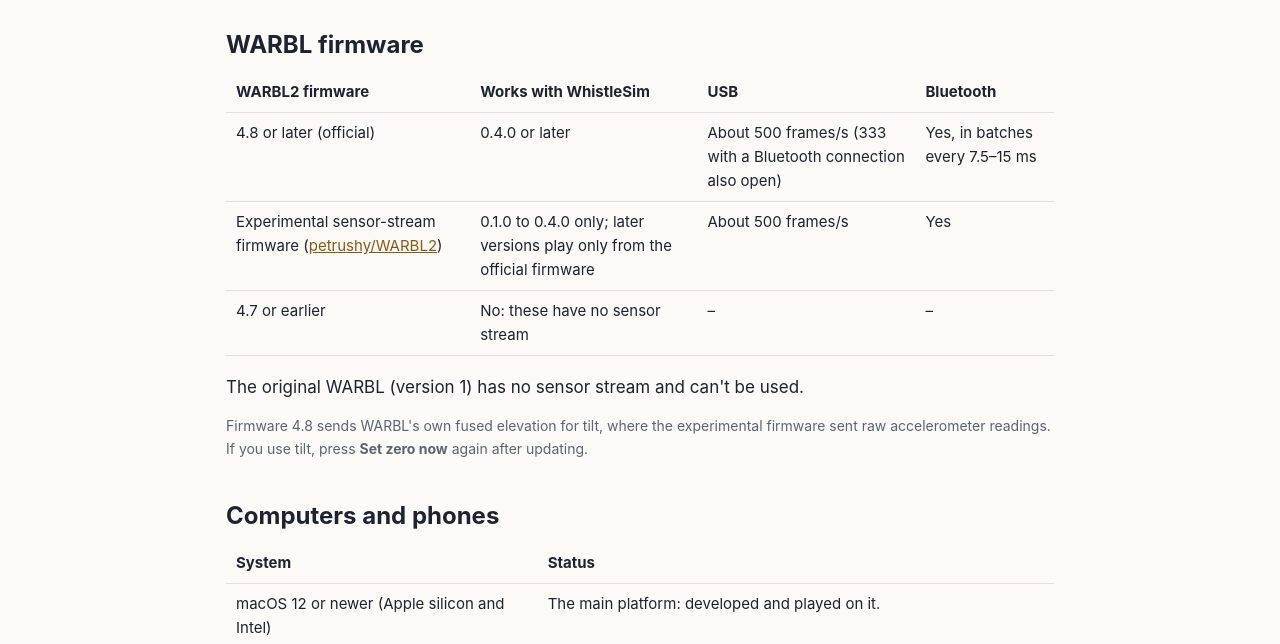
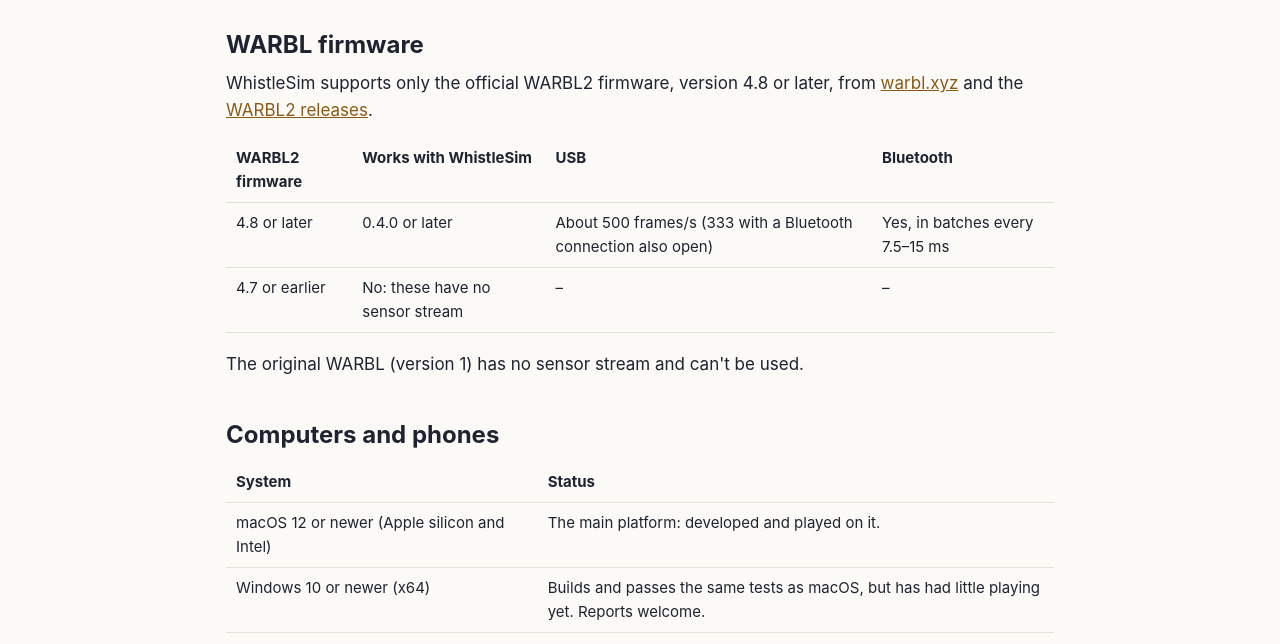
Before and after one commit to petrushy/whistlesim, a plain HTML site: page site/compatibility.html in a window 1280 px wide. Shown: the part 140-784 px from the top of the page. Drawn offline with Linux system fonts and the light colour scheme.

Commit message:
Site: only the official WARBL2 firmware (4.8 or later) is supported; the experimental firmware is no longer mentioned
Co-Authored-By: Claude Opus 5.5 <noreply@anthropic.com>

```diff
--- a/site/compatibility.html
+++ b/site/compatibility.html
@@ -25,20 +25,19 @@
   <h1>Compatibility</h1>
 
   <h2>WARBL firmware</h2>
+  <p>WhistleSim supports only the official WARBL2 firmware, version 4.8 or later, from <a href="https://warbl.xyz">warbl.xyz</a> and the <a href="https://github.com/amowry/WARBL2/releases">WARBL2 releases</a>.</p>
   <div class="table-scroll">
     <table>
       <thead>
         <tr><th>WARBL2 firmware</th><th>Works with WhistleSim</th><th>USB</th><th>Bluetooth</th></tr>
       </thead>
       <tbody>
-        <tr><td>4.8 or later (official)</td><td>0.4.0 or later</td><td>About 500 frames/s (333 with a Bluetooth connection also open)</td><td>Yes, in batches every 7.5–15 ms</td></tr>
-        <tr><td>Experimental sensor-stream firmware (<a href="https://github.com/petrushy/WARBL2/tree/sensor-stream">petrushy/WARBL2</a>)</td><td>0.1.0 to 0.4.0 only; later versions play only from the official firmware</td><td>About 500 frames/s</td><td>Yes</td></tr>
+        <tr><td>4.8 or later</td><td>0.4.0 or later</td><td>About 500 frames/s (333 with a Bluetooth connection also open)</td><td>Yes, in batches every 7.5–15 ms</td></tr>
         <tr><td>4.7 or earlier</td><td>No: these have no sensor stream</td><td>–</td><td>–</td></tr>
       </tbody>
     </table>
   </div>
   <p>The original WARBL (version 1) has no sensor stream and can't be used.</p>
-  <p class="small">Firmware 4.8 sends WARBL's own fused elevation for tilt, where the experimental firmware sent raw accelerometer readings. If you use tilt, press <strong>Set zero now</strong> again after updating.</p>
 
   <h2>Computers and phones</h2>
   <div class="table-scroll">
```
